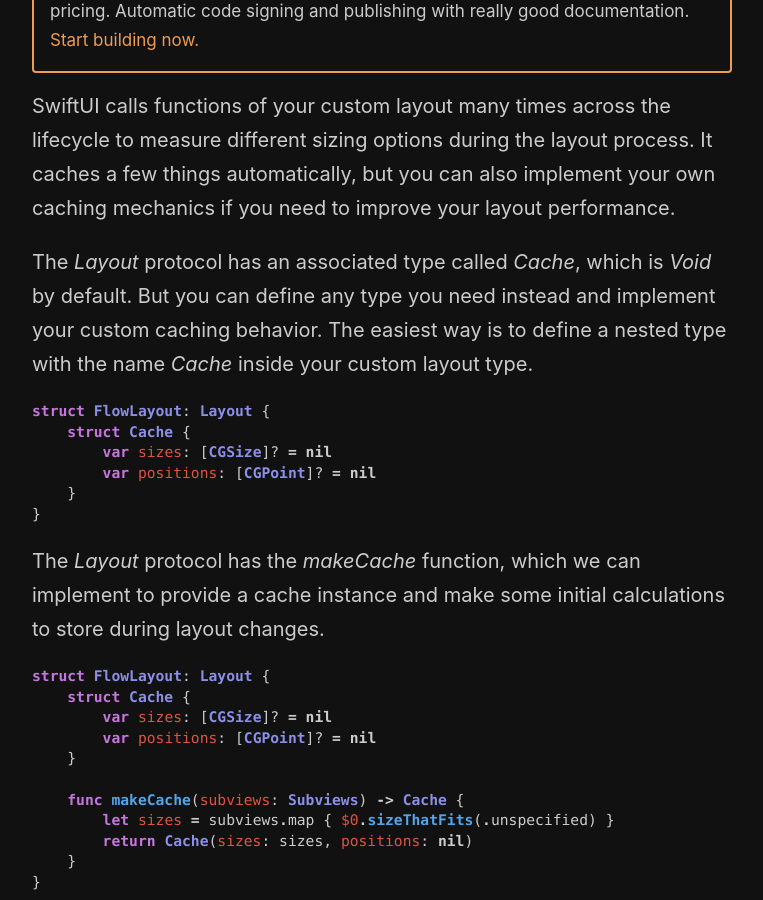
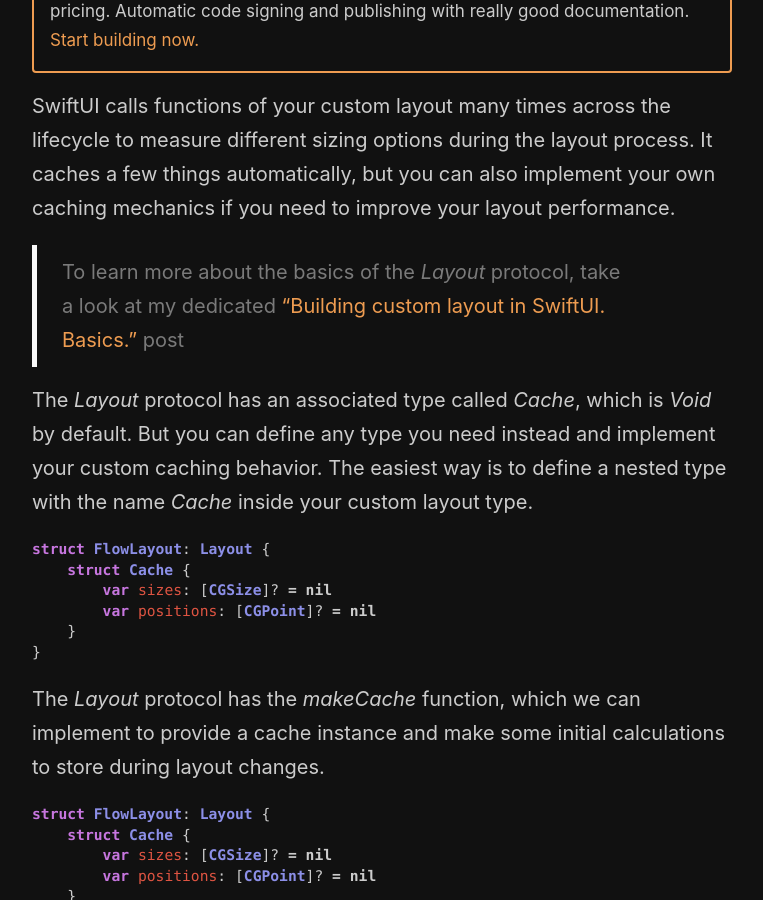
Before and after one commit to mecid/mecid.github.io, a Jekyll site: the page built from _posts/2022-11-29-building-custom-layout-in-swiftui-caching.md, in a window 1280 px wide and 900 px high, scrolled down 489 px. Shown: the whole window, without its empty margins (258-1021 px from the left). Built offline with Jekyll 4.4.1, drawn with Linux system fonts in a browser that asks for light colours.

Commit message:
layout caching reference post added

```diff
--- a/_posts/2022-11-29-building-custom-layout-in-swiftui-caching.md
+++ b/_posts/2022-11-29-building-custom-layout-in-swiftui-caching.md
@@ -10,6 +10,8 @@
 {% include friends.html %}
 
 SwiftUI calls functions of your custom layout many times across the lifecycle to measure different sizing options during the layout process. It caches a few things automatically, but you can also implement your own caching mechanics if you need to improve your layout performance.
+
+> To learn more about the basics of the *Layout* protocol, take a look at my dedicated ["Building custom layout in SwiftUI. Basics."](/2022/11/16/building-custom-layout-in-swiftui-basics/) post
 
 The *Layout* protocol has an associated type called *Cache*, which is *Void* by default. But you can define any type you need instead and implement your custom caching behavior. The easiest way is to define a nested type with the name *Cache* inside your custom layout type.
 
```
